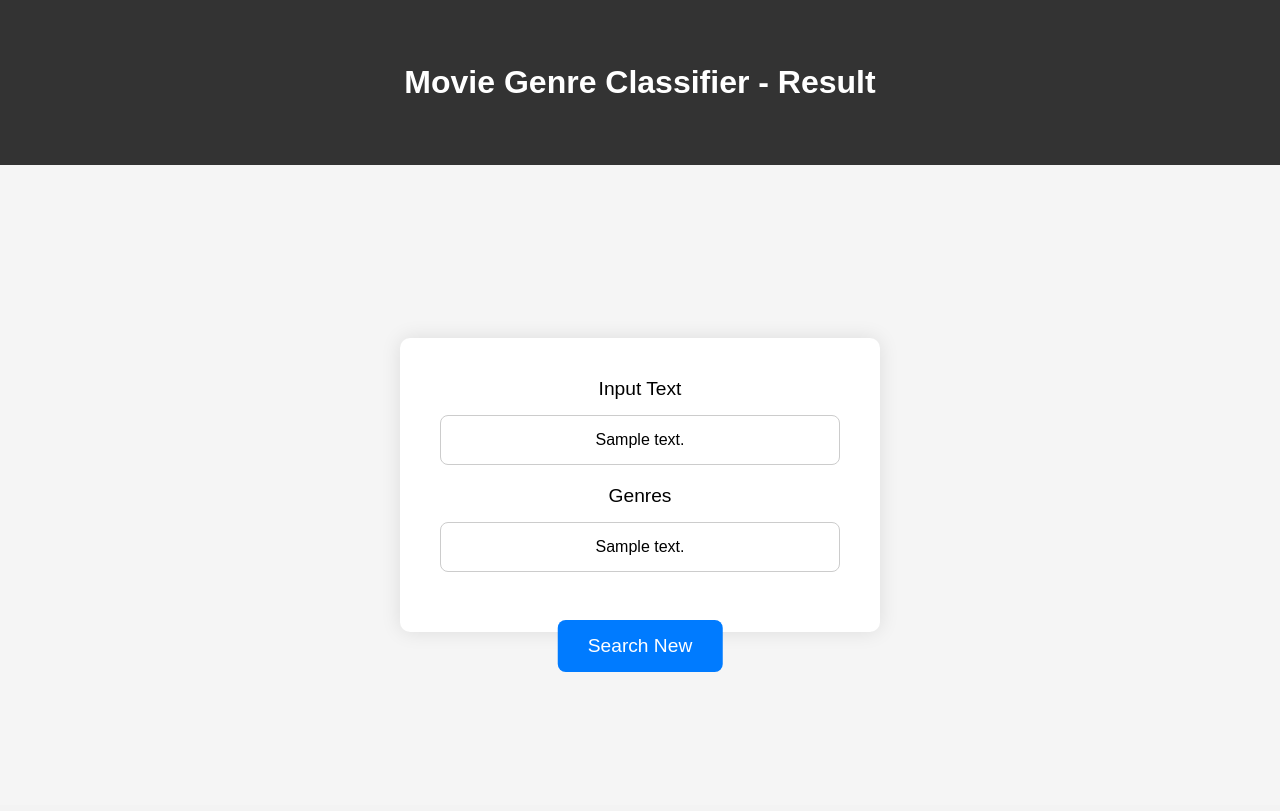
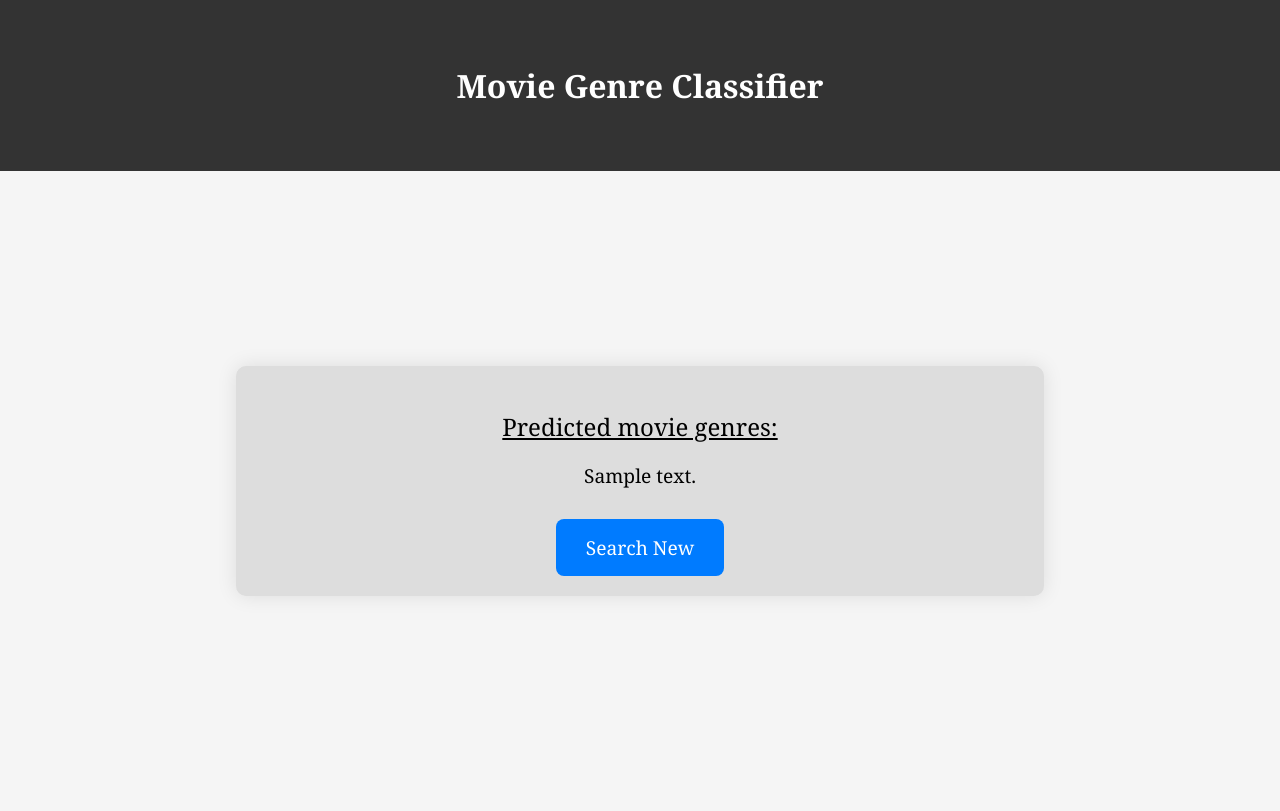
Before and after one commit to moinul-hossain-dhrubo/MultiLabel-Movie-Genre-Classifier, a Flask app: template templates/result.html in a window 1280 px wide. Before the commit the page ends 672 px from the top, so only its background shows below. Run offline with Flask 3, Linux system fonts and the light colour scheme; the template is opened without the code that fills it: most values are stand-ins (such as "Sample title", 1, 10 or a date in 2020).

Commit message:
update index

```diff
--- a/templates/index.html
+++ b/templates/index.html
@@ -19,6 +19,7 @@
             color: #fff;
             padding: 2em;
             font-size: 2em;
+            font-family: 'Georgia', serif;
         }
 
         .container {
--- a/templates/result.html
+++ b/templates/result.html
@@ -7,7 +7,7 @@
     <title>Movie Genre Classifier - Result</title>
     <style>
         body {
-            font-family: 'Arial', sans-serif;
+            font-family: 'Georgia', serif;
             background-color: #f5f5f5;
             margin: 0;
             padding: 0;
@@ -30,30 +30,27 @@
         }
 
         .result-wrapper {
-            background-color: #fff;
+            background-color: #ddd;
             border-radius: 10px;
             box-shadow: 0 0 20px rgba(0, 0, 0, 0.1);
-            padding: 40px;
-            width: 400px;
+            padding: 20px;
+            width: 60%;
             text-align: center;
-            position: relative;
+            margin-bottom: 20px;
         }
 
-        label {
-            font-size: 1.2em;
-            display: block;
-            margin-bottom: 15px;
+        .result-heading {
+            font-size: 1.5em;
+            margin-bottom: 10px;
+            text-decoration: underline; /* Underline for the heading */
         }
 
-        #result-text {
-            font-size: 1em;
-            padding: 15px;
-            margin-bottom: 20px;
-            border: 1px solid #ccc;
-            border-radius: 8px;
+        .result-text {
+            font-size: 1.2em;
+            margin-bottom: 10px;
         }
 
-        #search-new-btn {
+        .return-home {
             font-size: 1.2em;
             padding: 15px 30px;
             background-color: #007bff;
@@ -61,23 +58,20 @@
             border: none;
             border-radius: 8px;
             cursor: pointer;
-            position: absolute;
-            bottom: -40px; /* Adjust the value as needed */
-            left: 50%;
-            transform: translateX(-50%);
+            text-decoration: none;
+            display: inline-block;
+            margin-top: 20px;
         }
     </style>
 </head>
 
 <body>
-    <div class="header"><b>Movie Genre Classifier - Result</b></div>
+    <div class="header"><b>Movie Genre Classifier</b></div>
     <div class="container">
         <div class="result-wrapper">
-            <label for="result-text">Input Text</label>
-            <div id="result-text">{{ input_text }}</div>
-            <label for="result-text">Genres</label>
-            <div id="result-text">{{ output_text }}</div>
-            <button id="search-new-btn" onclick="window.location.href='/';">Search New</button>
+            <p class="result-heading">Predicted movie genres:</p>
+            <p class="result-text">{{ output_text }}</p>
+            <a href="/" class="return-home">Search New</a>
         </div>
     </div>
 </body>
```
